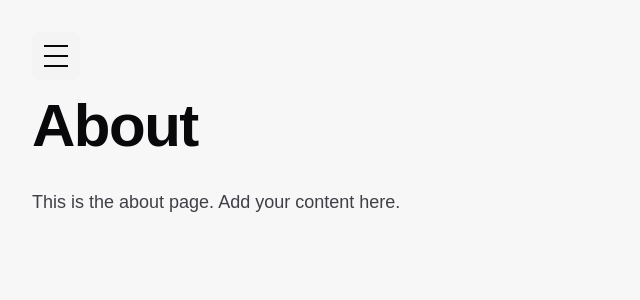
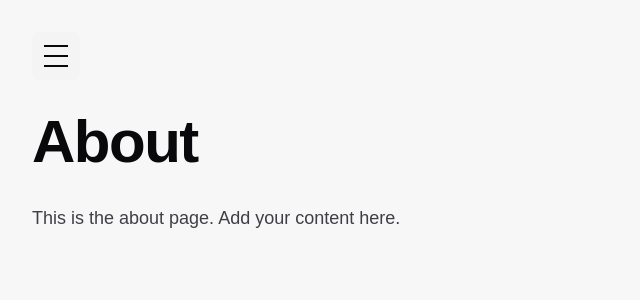
Before and after one commit to ksefonte/sefonte.com, a Next.js app: page /about in a window 1280 px wide. Shown: the top 300 px of the page, without its empty margins (0-640 px from the left). Built offline with nearby package versions, Linux system fonts and the light colour scheme; a web font is replaced by a local one.

Commit message:
Pad content below burger menu

```diff
--- a/app/ui/contentWrapper.tsx
+++ b/app/ui/contentWrapper.tsx
@@ -58,7 +58,7 @@ export default function ContentWrapper({ title, content }: ContentWrapperProps)
     <div className="min-h-screen bg-[#f7f7f7] font-elms dark:bg-black overflow-hidden">
       <div
         ref={contentRef}
-        className="relative min-h-screen"
+        className="relative min-h-screen py-4"
       >
         <div className="max-w-4xl px-8 py-16 lg:py-24">
           <h1 className="text-5xl lg:text-6xl font-semibold tracking-tight text-zinc-950 dark:text-zinc-50 mb-8">
```
